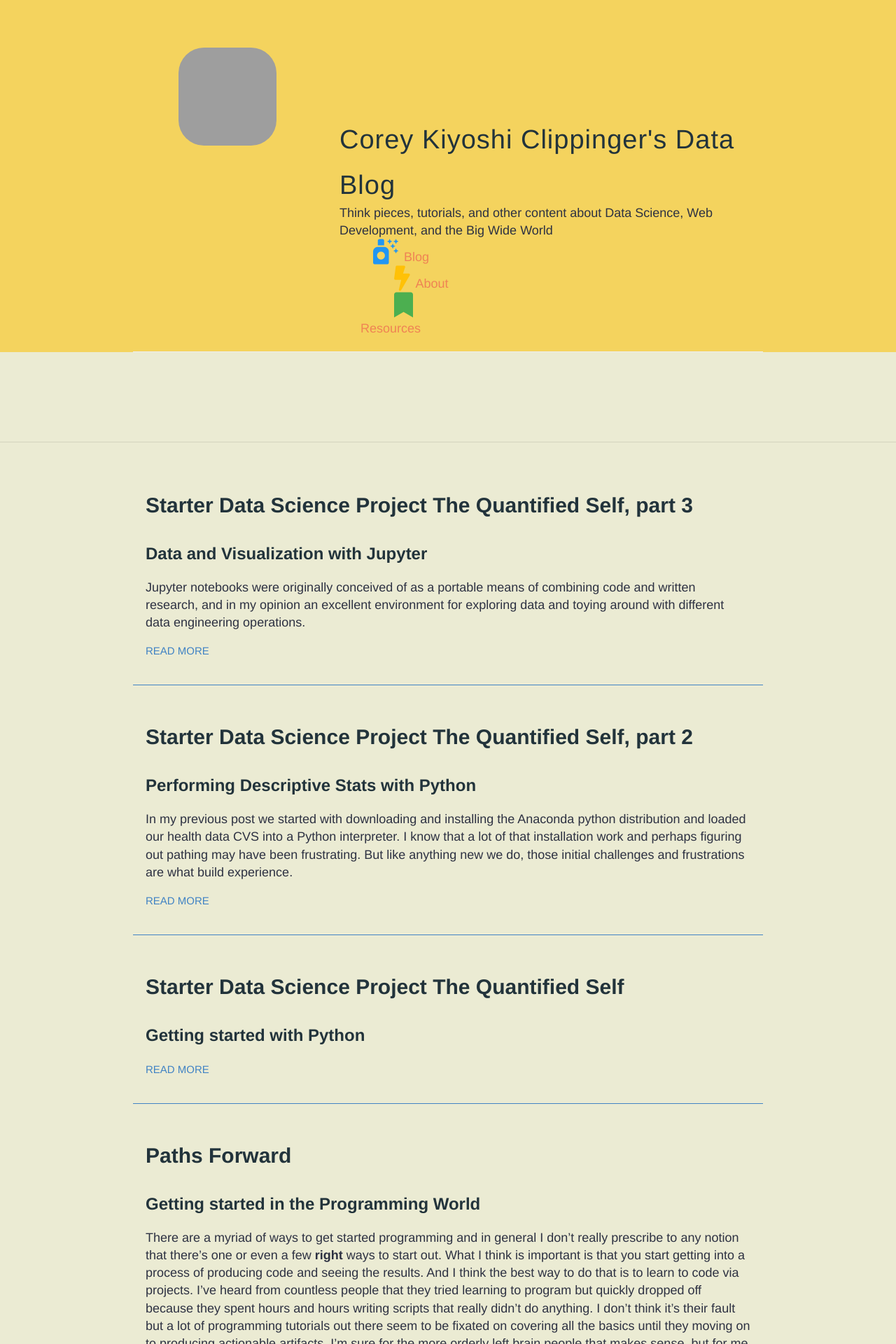
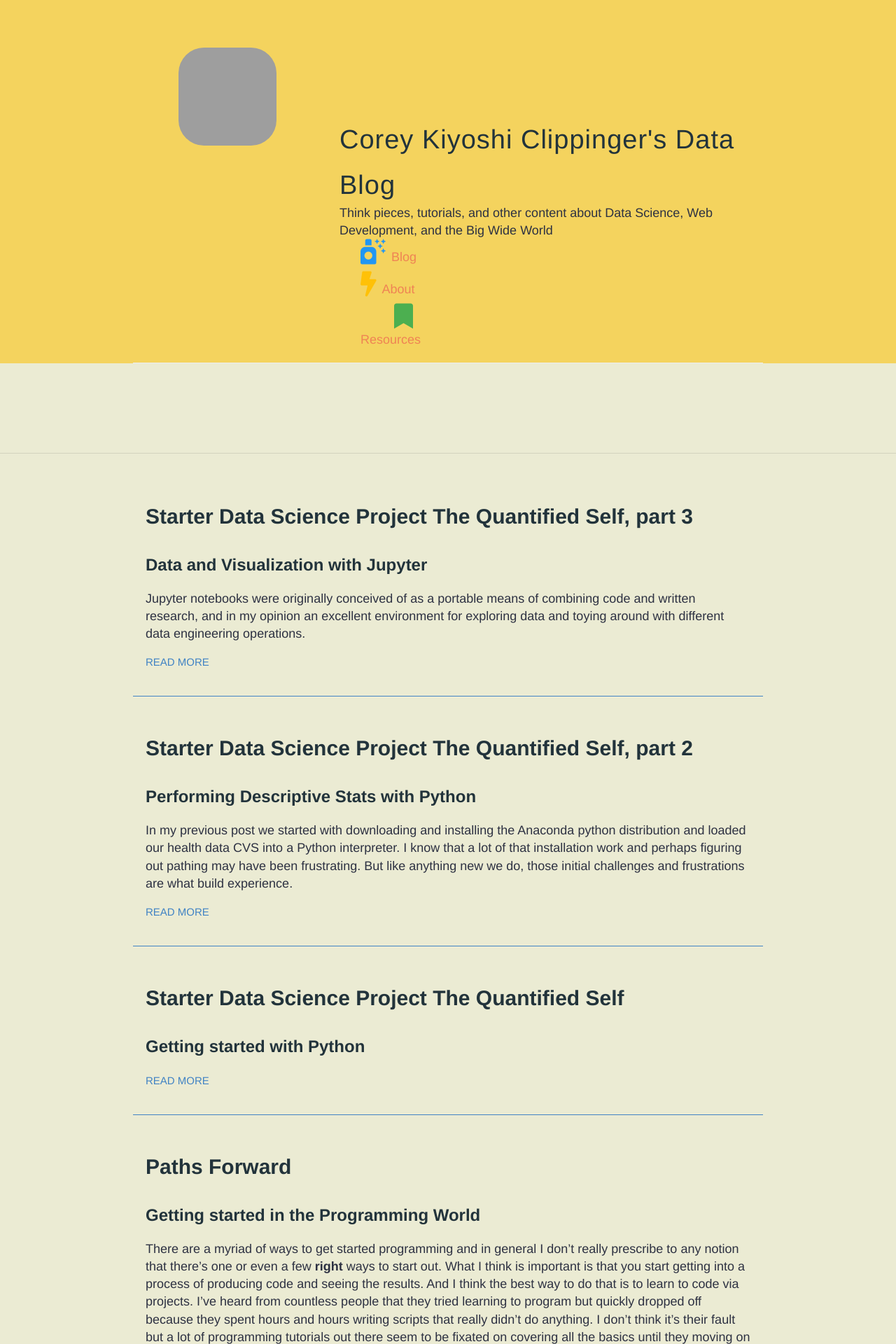
Before and after one commit to coreyclip/coreyclip.github.io, a Jekyll site: the page built from index.html, in a window 1280 px wide. Shown: the top 1920 px of the page at 70% size. Built offline with Jekyll 4.4.1, drawn with Linux system fonts in a browser that asks for light colours; nearby versions of some CDN libraries; grey boxes are pictures that could not be loaded.

Commit message:
fixes to grid system

```diff
--- a/_layouts/default.html
+++ b/_layouts/default.html
@@ -38,20 +38,15 @@
                             </div>
                             <div class='row'>
                                 <div class="col-12"
-                                    <nav class="desktop-menu">
-                                        <div class="row"
-                                           <div class="col-md-4 col-sm-10">
-                                        <a href="{{ site.baseurl }}/"><i class="fas fa-air-freshener fa-2x blue-text pr-2 pl-5" aria-hidden="true"></i>Blog</a>
-                                           </div>
-                                           <div class="col-md-4 col-sm-10">
-                                        <a href="{{ site.baseurl }}/about"><i class="fas fa-bolt fa-2x amber-text pr-2 pl-5" aria-hidden="true"></i>About</a>
-                                           </div>
-                                           <div class="col-md-4 col-sm-10">
-                                        <a href="{{ site.baseurl }}/resources"><i class="fas fa-bookmark fa-2x green-text pr-2 pl-5" aria-hidden="true"></i>Resources</a>
-                                           </div>
+                                    <div class="row">
+                                        <div class="col-md-4 col-sm-2">
+                                            <a href="/"><i aria-hidden="true" class="fas fa-air-freshener fa-2x blue-text pr-2 pl-0"></i>Blog</a>
                                         </div>
-                                    </nav>
-                                    <!--/.Navbar-->
+                                        <div class="col-md-4 col-sm-2">
+                                            <a href="/about"><i aria-hidden="true" class="fas fa-bolt fa-2x amber-text pr-2 pl-0 mt-2"></i>About</a>
+                                        </div><div class="col-md-4 col-sm-2">
+                                            <a href="/resources"><i aria-hidden="true" class="fas fa-bookmark fa-2x green-text pr-2 pl-5 mt-2"></i>Resources</a>
+                                        </div>
                                 </div>
                             </div>
                         </div>
```
